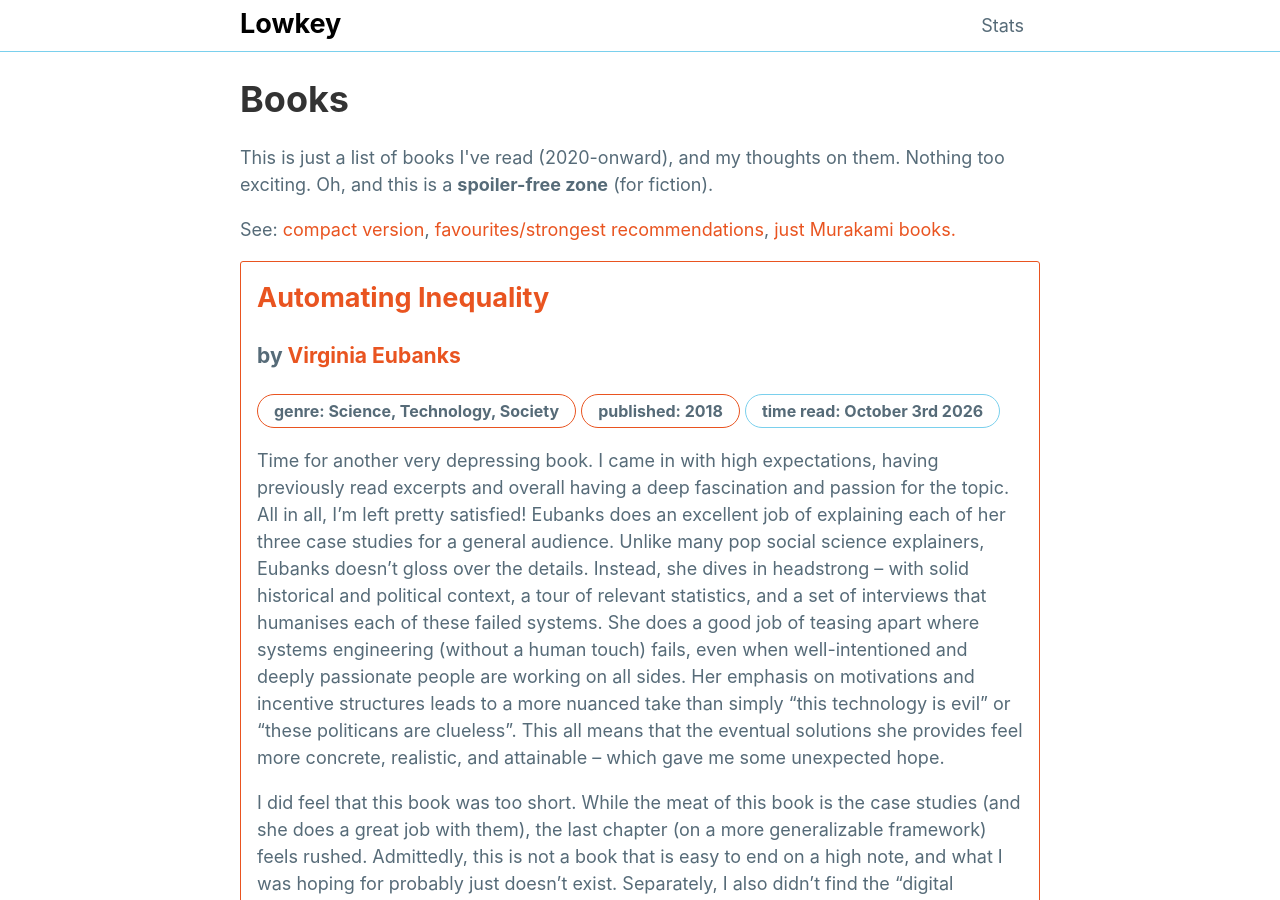
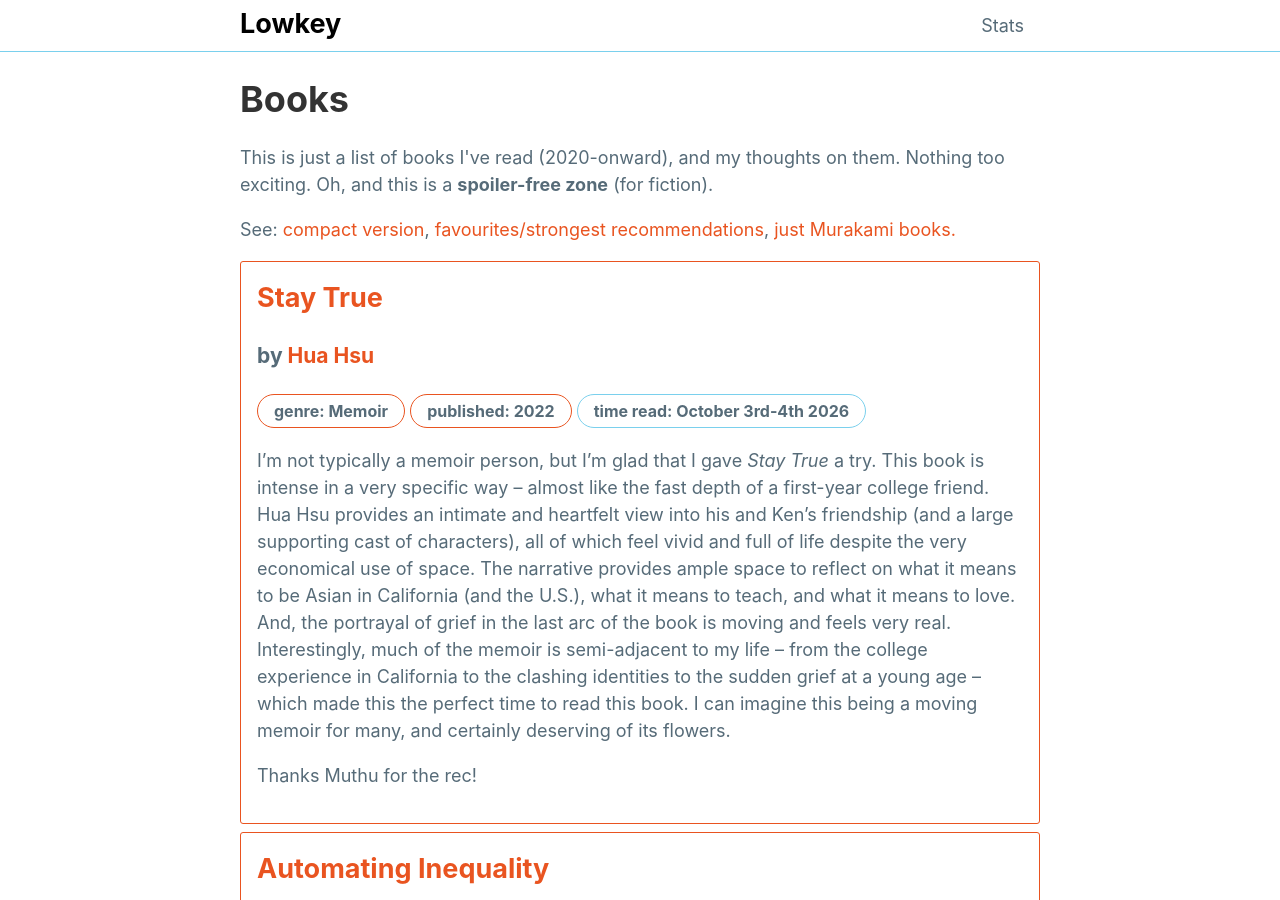
Before and after one commit to mattxwang/lowkey, a Jekyll site: the page built from stats/books.html, in a window 1280 px wide and 900 px high. Built offline with Jekyll 4.4.1, drawn with Linux system fonts in a browser that asks for light colours.

Commit message:
Stay True

```diff
--- a/_data/books.yml
+++ b/_data/books.yml
@@ -1740,3 +1740,14 @@ automatinginequality:
 
 
     I did feel that this book was too short. While the meat of this book is the case studies (and she does a great job with them), the last chapter (on a more generalizable framework) feels rushed. Admittedly, this is not a book that is easy to end on a high note, and what I was hoping for probably just doesn't exist. Separately, I also didn't find the "digital poorhouse" framing to be the most convincing. Though, neither of these took away from what I got out of the book -- I went in expecting solid case studies, and Eubanks absolutely delivered.
+staytrue:
+  title: Stay True
+  author: Hua Hsu
+  genre: Memoir
+  year_published: 2022
+  time_read: October 3rd-4th 2026
+  thoughts: >
+    I'm not typically a memoir person, but I'm glad that I gave *Stay True* a try. This book is intense in a very specific way -- almost like the fast depth of a first-year college friend. Hua Hsu provides an intimate and heartfelt view into his and Ken's friendship (and a large supporting cast of characters), all of which feel vivid and full of life despite the very economical use of space. The narrative provides ample space to reflect on what it means to be Asian in California (and the U.S.), what it means to teach, and what it means to love. And, the portrayal of grief in the last arc of the book is moving and feels very real. Interestingly, much of the memoir is semi-adjacent to my life -- from the college experience in California to the clashing identities to the sudden grief at a young age -- which made this the perfect time to read this book. I can imagine this being a moving memoir for many, and certainly deserving of its flowers.
+
+
+    Thanks Muthu for the rec!
```
